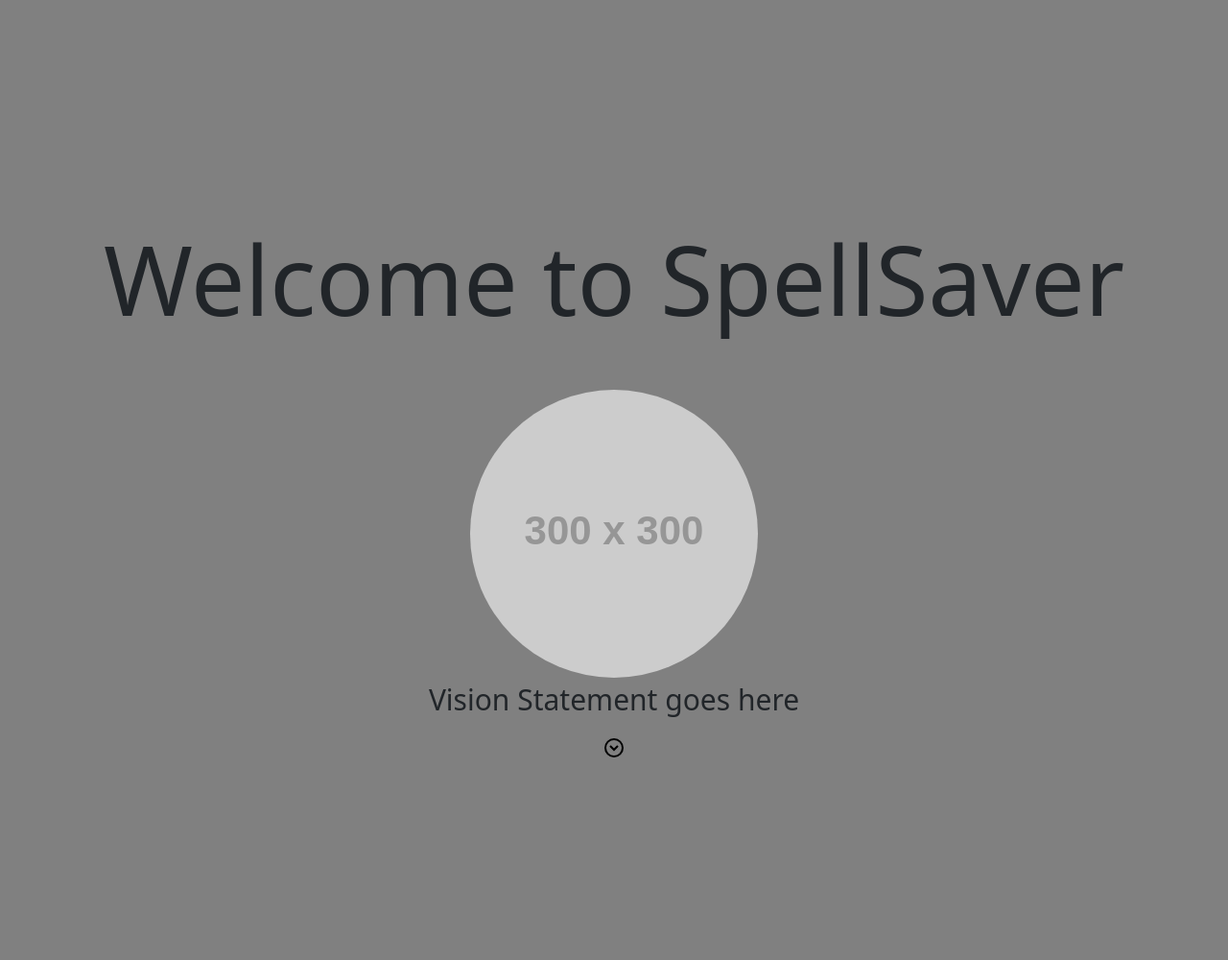
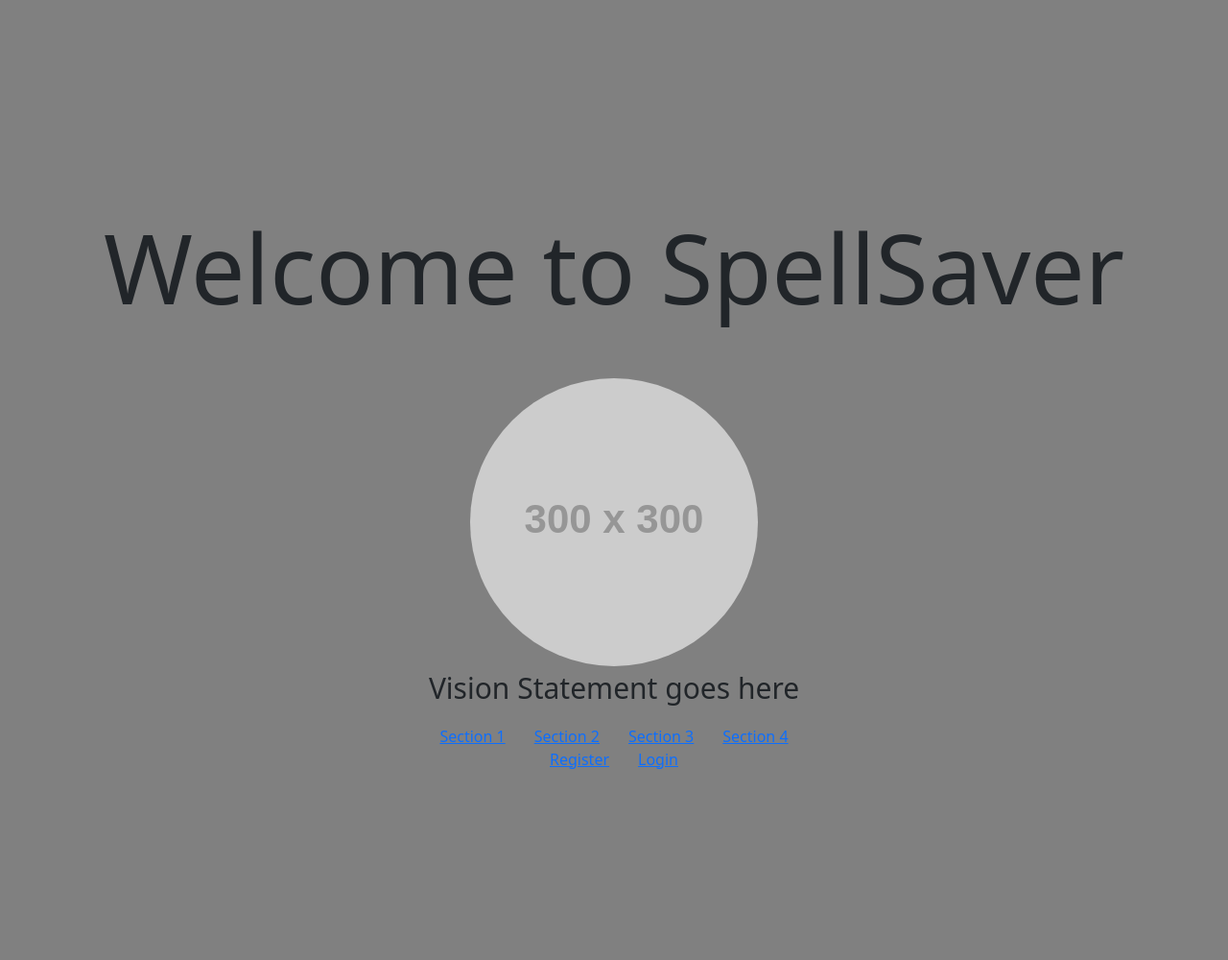
Before and after one commit to lest9540/CSCI3308-GroupProject-011-3, a Node server app: page /front in a window 1280 px wide. Shown: the part 847-1847 px from the top of the page at 96% size. Run offline with Node 20, Linux system fonts and the light colour scheme; some libraries are stand-ins or nearby versions.

Commit message:
Added Anchor points and href for register/login

```diff
--- a/ProjectSourceCode/views/pages/front.hbs
+++ b/ProjectSourceCode/views/pages/front.hbs
@@ -70,8 +70,19 @@
 
             <p style="font-size: 30px"> Vision Statement goes here </p>
 
-            <!--Image from the web-->
-            <svg xmlns="http://www.w3.org/2000/svg" id="scrollDown" style="cursor: pointer" width="24" height="24"><path d="M12 2a10 10 0 1 0 10 10A10.011 10.011 0 0 0 12 2zm0 18a8 8 0 1 1 8-8 8.009 8.009 0 0 1-8 8z"/><path d="M12 12.586 8.707 9.293l-1.414 1.414L12 15.414l4.707-4.707-1.414-1.414L12 12.586z"/></svg>
+            <!--Anchor Points-->
+            <div style="display:flex; gap: 30px;">
+                <a href="#Section1"> Section 1 </a>
+                <a href="#Section2"> Section 2 </a>
+                <a href="#Section3"> Section 3 </a>
+                <a href="#Section4"> Section 4 </a>
+            </div>
+
+            <!--Link to Register and Login-->
+            <div style="display:flex; gap: 30px;">
+                <a href="/register"> Register </a>
+                <a href="/login"> Login </a>
+            </div>
         </div>
 
         <!-- Feature Display Section -->
```
